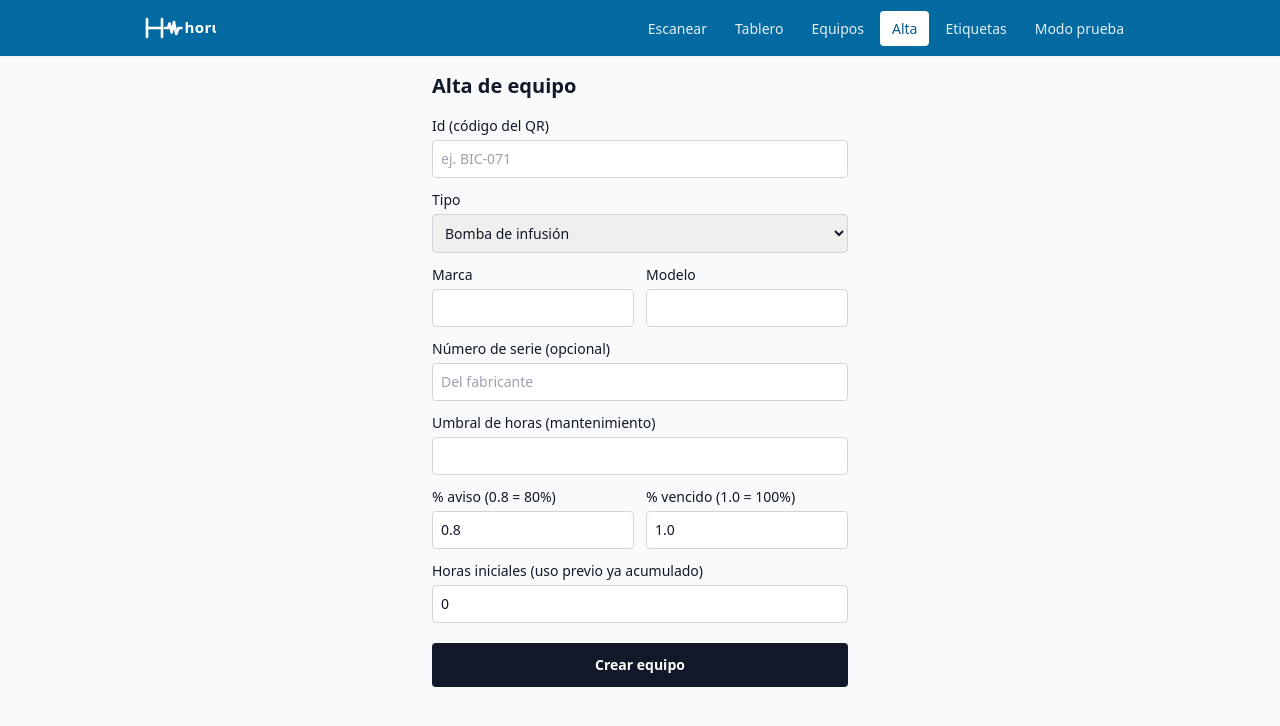
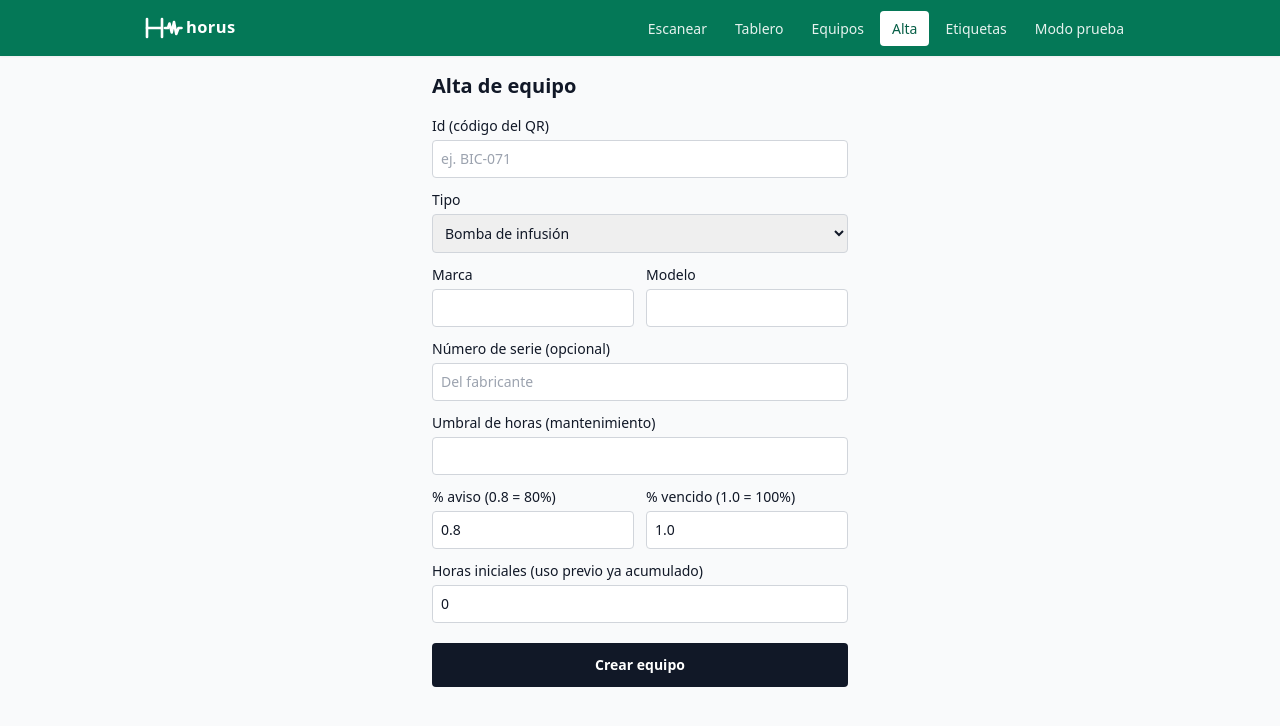
Before and after one commit to yamirayts/horus, a Next.js app: page /alta in a window 1280 px wide. Shown: the top 726 px of the page. Built offline with nearby package versions, Linux system fonts and the light colour scheme.

Commit message:
feat: paleta emerald (verde) en lugar de sky (azul) + logo con viewBox ampliado

```diff
--- a/app/components/Logo.tsx
+++ b/app/components/Logo.tsx
@@ -3,7 +3,7 @@
 export default function Logo({ className = "h-6 w-auto" }: { className?: string }) {
   return (
     <svg
-      viewBox="0 0 96 32"
+      viewBox="0 0 130 32"
       xmlns="http://www.w3.org/2000/svg"
       role="img"
       aria-label="horus"
@@ -18,10 +18,10 @@ export default function Logo({ className = "h-6 w-auto" }: { className?: string
       </g>
       {/* Wordmark */}
       <text
-        x="54"
-        y="22"
+        x="56"
+        y="23"
         fontFamily="ui-sans-serif, system-ui, -apple-system, Segoe UI, Roboto, sans-serif"
-        fontSize="20"
+        fontSize="22"
         fontWeight="700"
         fill="currentColor"
         letterSpacing="0.5"
--- a/app/components/Navegacion.tsx
+++ b/app/components/Navegacion.tsx
@@ -24,7 +24,7 @@ export default function Navegacion() {
     href === "/" ? path === "/" : path.startsWith(href);
 
   return (
-    <nav className="bg-sky-700 text-white shadow-sm sticky top-0 z-40 print:hidden">
+    <nav className="bg-emerald-700 text-white shadow-sm sticky top-0 z-40 print:hidden">
       <div className="max-w-5xl mx-auto px-4">
         <div className="flex items-center justify-between h-14">
           <Link href="/" className="flex items-center gap-2 text-white hover:text-white/90">
@@ -32,7 +32,7 @@ export default function Navegacion() {
           </Link>
           <button
             type="button"
-            className="md:hidden p-2 -mr-2 rounded hover:bg-sky-600"
+            className="md:hidden p-2 -mr-2 rounded hover:bg-emerald-600"
             aria-label="Abrir menú"
             aria-expanded={abierto}
             onClick={() => setAbierto((v) => !v)}
@@ -48,8 +48,8 @@ export default function Navegacion() {
                   href={s.href}
                   className={`px-3 py-2 rounded text-sm font-medium transition-colors ${
                     esActiva(s.href)
-                      ? "bg-white text-sky-800"
-                      : "text-white/90 hover:bg-sky-600"
+                      ? "bg-white text-emerald-800"
+                      : "text-white/90 hover:bg-emerald-600"
                   }`}
                 >
                   {s.label}
@@ -67,8 +67,8 @@ export default function Navegacion() {
                   onClick={() => setAbierto(false)}
                   className={`block px-3 py-2 rounded text-sm font-medium ${
                     esActiva(s.href)
-                      ? "bg-white text-sky-800"
-                      : "text-white/90 hover:bg-sky-600"
+                      ? "bg-white text-emerald-800"
+                      : "text-white/90 hover:bg-emerald-600"
                   }`}
                 >
                   {s.label}
--- a/app/equipos/[id]/EquipoAcciones.tsx
+++ b/app/equipos/[id]/EquipoAcciones.tsx
@@ -105,7 +105,7 @@ export default function EquipoAcciones({
       {/* Registrar mantenimiento: resetea el contador de horas del equipo. */}
       <section className="rounded-lg border border-slate-200 bg-white p-5 shadow-sm print:hidden">
         <div className="flex items-center gap-2">
-          <svg className="h-5 w-5 text-sky-700" viewBox="0 0 20 20" fill="currentColor" aria-hidden>
+          <svg className="h-5 w-5 text-emerald-700" viewBox="0 0 20 20" fill="currentColor" aria-hidden>
             <path d="M11.49 3.17a2.5 2.5 0 013.34 3.34l-9.19 9.2A2 2 0 014.22 16H3v-1.22c0-.53.21-1.04.59-1.41l9.2-9.2z" />
             <path d="M12.5 5l2.5 2.5" />
           </svg>
@@ -146,7 +146,7 @@ export default function EquipoAcciones({
           <button
             type="submit"
             disabled={mantEnviando}
-            className="rounded bg-sky-700 py-2 text-sm font-semibold text-white hover:bg-sky-800 disabled:opacity-50"
+            className="rounded bg-emerald-700 py-2 text-sm font-semibold text-white hover:bg-emerald-800 disabled:opacity-50"
           >
             {mantEnviando ? "Guardando…" : "Registrar mantenimiento"}
           </button>
@@ -161,7 +161,7 @@ export default function EquipoAcciones({
       {/* Editar umbral / porcentajes / marca / modelo / N° serie. */}
       <section className="rounded-lg border border-slate-200 bg-white p-5 shadow-sm print:hidden">
         <div className="flex items-center gap-2">
-          <svg className="h-5 w-5 text-sky-700" viewBox="0 0 20 20" fill="currentColor" aria-hidden>
+          <svg className="h-5 w-5 text-emerald-700" viewBox="0 0 20 20" fill="currentColor" aria-hidden>
             <path
               fillRule="evenodd"
               d="M11.49 3.17a2.5 2.5 0 013.34 3.34l-9.19 9.2A2 2 0 014.22 16H3v-1.22c0-.53.21-1.04.59-1.41l9.2-9.2z"
@@ -238,7 +238,7 @@ export default function EquipoAcciones({
           <button
             type="submit"
             disabled={cfgEnviando}
-            className="rounded bg-sky-700 py-2 text-sm font-semibold text-white hover:bg-sky-800 disabled:opacity-50"
+            className="rounded bg-emerald-700 py-2 text-sm font-semibold text-white hover:bg-emerald-800 disabled:opacity-50"
           >
             {cfgEnviando ? "Guardando…" : "Guardar cambios"}
           </button>
@@ -254,7 +254,7 @@ export default function EquipoAcciones({
       <section className="rounded-lg border border-slate-200 bg-white p-5 shadow-sm md:col-span-2 print:border-none print:p-0">
         <div className="mb-3 flex items-center justify-between print:hidden">
           <div className="flex items-center gap-2">
-            <svg className="h-5 w-5 text-sky-700" viewBox="0 0 20 20" fill="currentColor" aria-hidden>
+            <svg className="h-5 w-5 text-emerald-700" viewBox="0 0 20 20" fill="currentColor" aria-hidden>
               <path d="M3 3h6v6H3V3zm2 2v2h2V5H5zM11 3h6v6h-6V3zm2 2v2h2V5h-2zM3 11h6v6H3v-6zm2 2v2h2v-2H5zM13 11h1v1h-1v-1zM15 11h2v2h-2v-2zM11 13h1v1h-1v-1zM13 14h2v3h-2v-3zM16 15h1v2h-1v-2z" />
             </svg>
             <h2 className="font-semibold text-slate-900">Código QR</h2>
@@ -271,7 +271,7 @@ export default function EquipoAcciones({
               <button
                 type="button"
                 onClick={() => window.print()}
-                className="rounded bg-sky-700 px-3 py-2 text-sm font-semibold text-white hover:bg-sky-800"
+                className="rounded bg-emerald-700 px-3 py-2 text-sm font-semibold text-white hover:bg-emerald-800"
               >
                 Imprimir
               </button>
--- a/app/equipos/[id]/page.tsx
+++ b/app/equipos/[id]/page.tsx
@@ -28,7 +28,7 @@ const ETIQUETA_ESTADO: Record<string, string> = {
 // Chip de color según el estado del equipo.
 const COLOR_ESTADO: Record<string, string> = {
   disponible: "bg-emerald-100 text-emerald-800",
-  en_uso: "bg-sky-100 text-sky-800",
+  en_uso: "bg-teal-100 text-teal-800",
   mantenimiento: "bg-amber-100 text-amber-800",
 };
 
@@ -89,7 +89,7 @@ export default async function DetalleEquipoPage({ params }: DetalleEquipoPagePro
       {/* Header: id, tipo, marca/modelo/serie, chip de estado. */}
       <header className="mb-5 flex flex-wrap items-start justify-between gap-3 print:hidden">
         <div>
-          <p className="text-sm font-medium text-sky-700">
+          <p className="text-sm font-medium text-emerald-700">
             {ETIQUETA_TIPO[equipo.tipo] ?? equipo.tipo}
           </p>
           <h1 className="font-mono text-3xl font-bold text-slate-900">{equipo.id}</h1>
```
